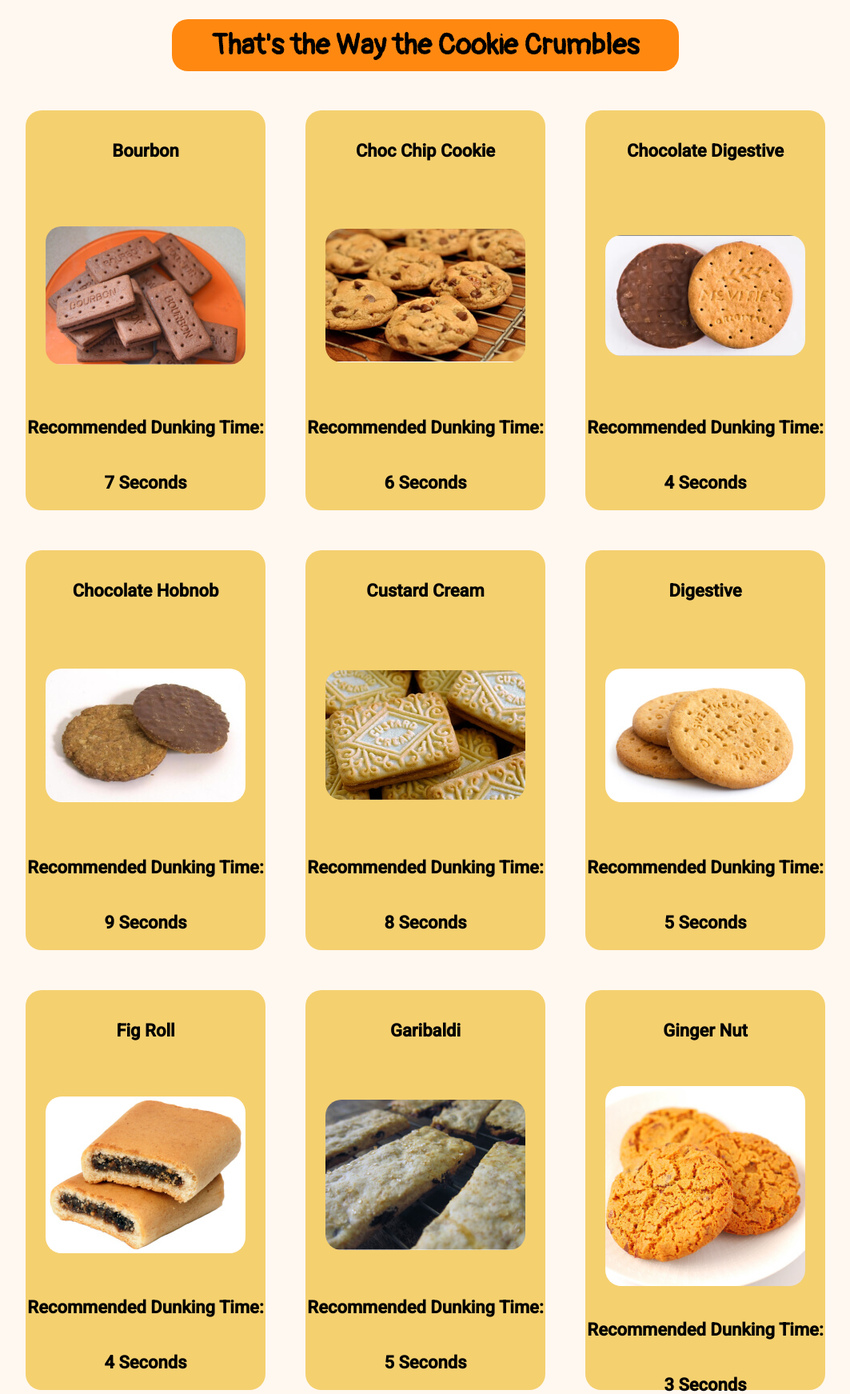
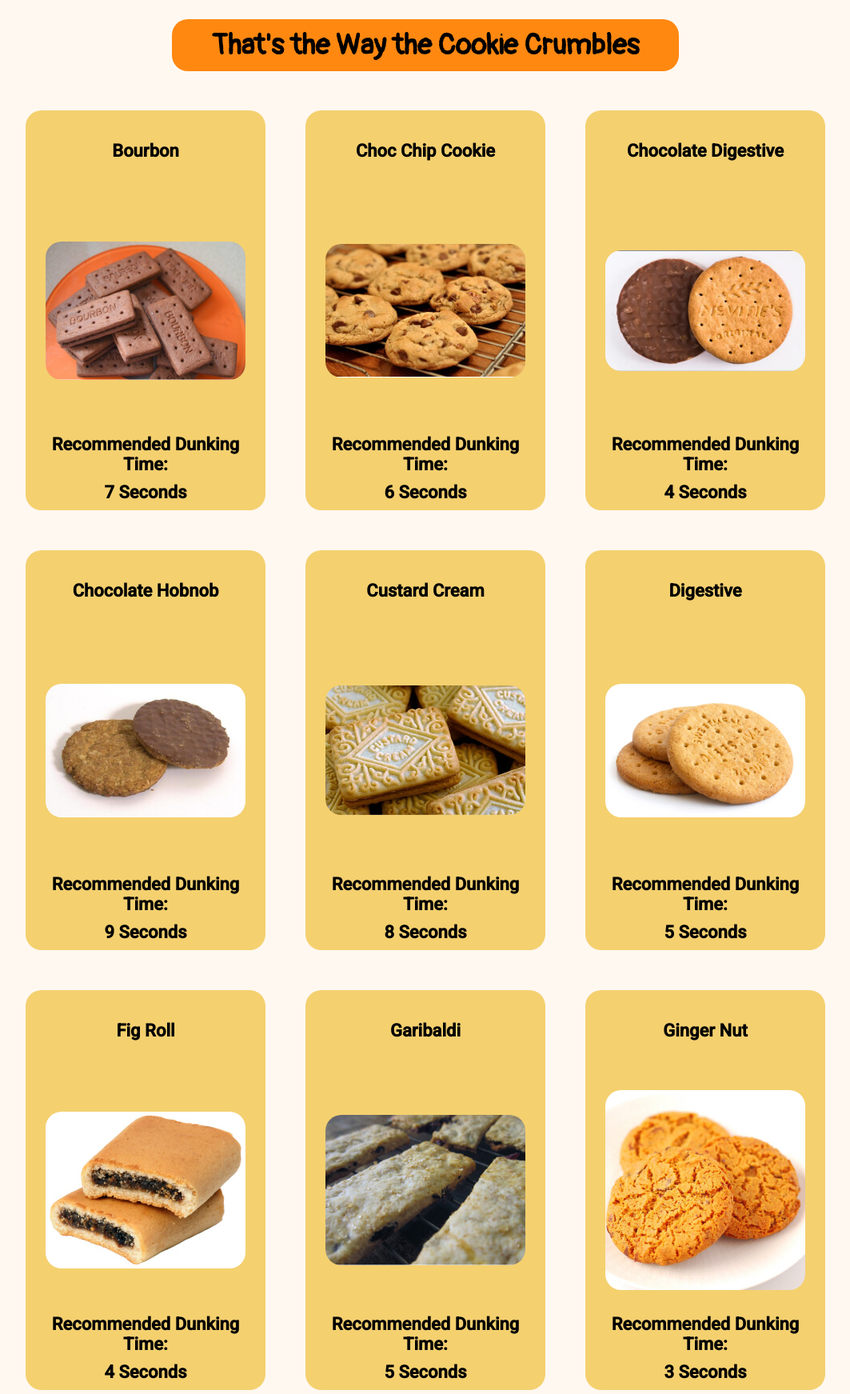
Before and after one commit to iO-Academy/2021-jan-sloths-biscuit-app, a PHP site: page / in a window 1280 px wide. Shown: the top 1743 px of the page at 80% size, without its empty margins (108-1171 px from the left). Run offline with PHP 8.4, Linux system fonts and the light colour scheme; data comes from the database, SQL or seed files in the repository.

Commit message:
fixed margins in RDT bit

```diff
--- a/src/styles.css
+++ b/src/styles.css
@@ -26,7 +26,8 @@ h1 {
 h2, h3 {
     font-size: 2.2rem;
     text-align: center;
-    padding: 0px;
+    padding: 5px;
+    margin:0px;
 }
 
 img {
```
